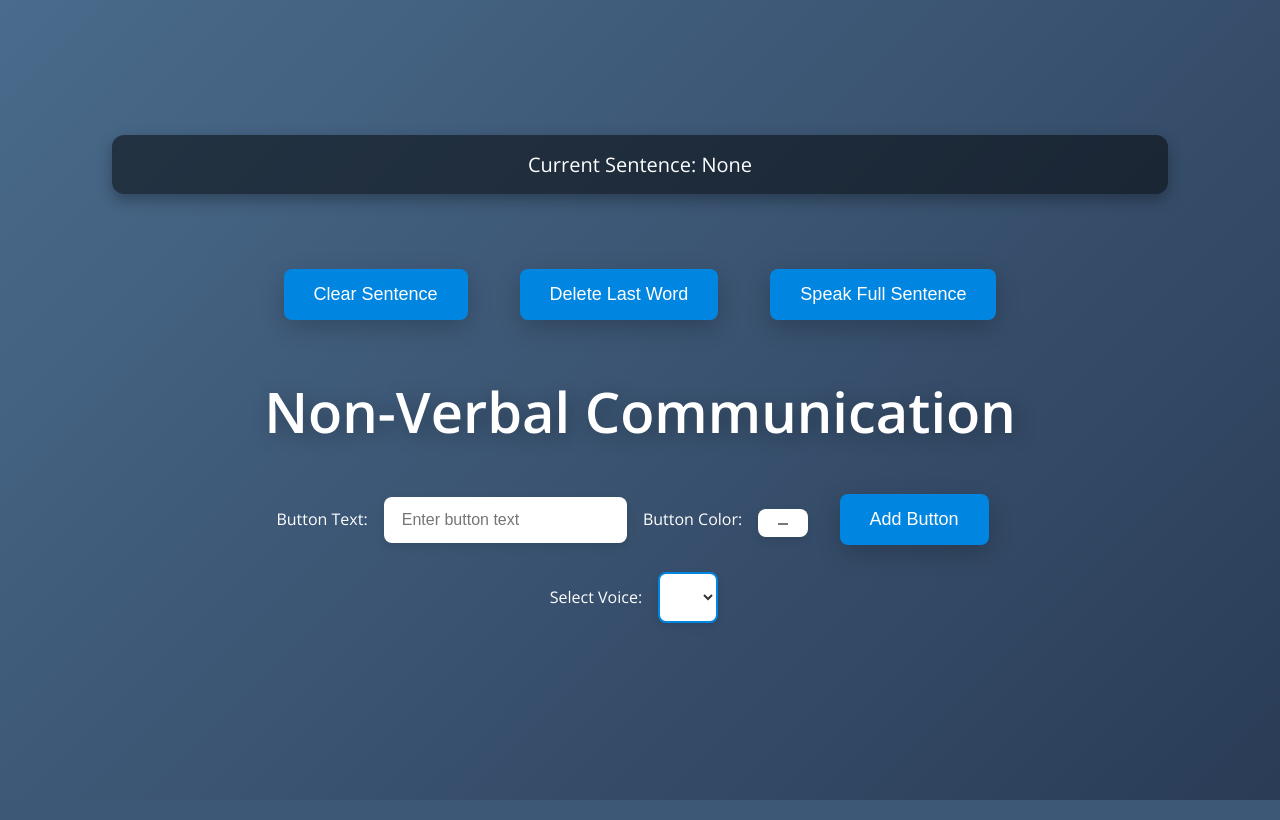
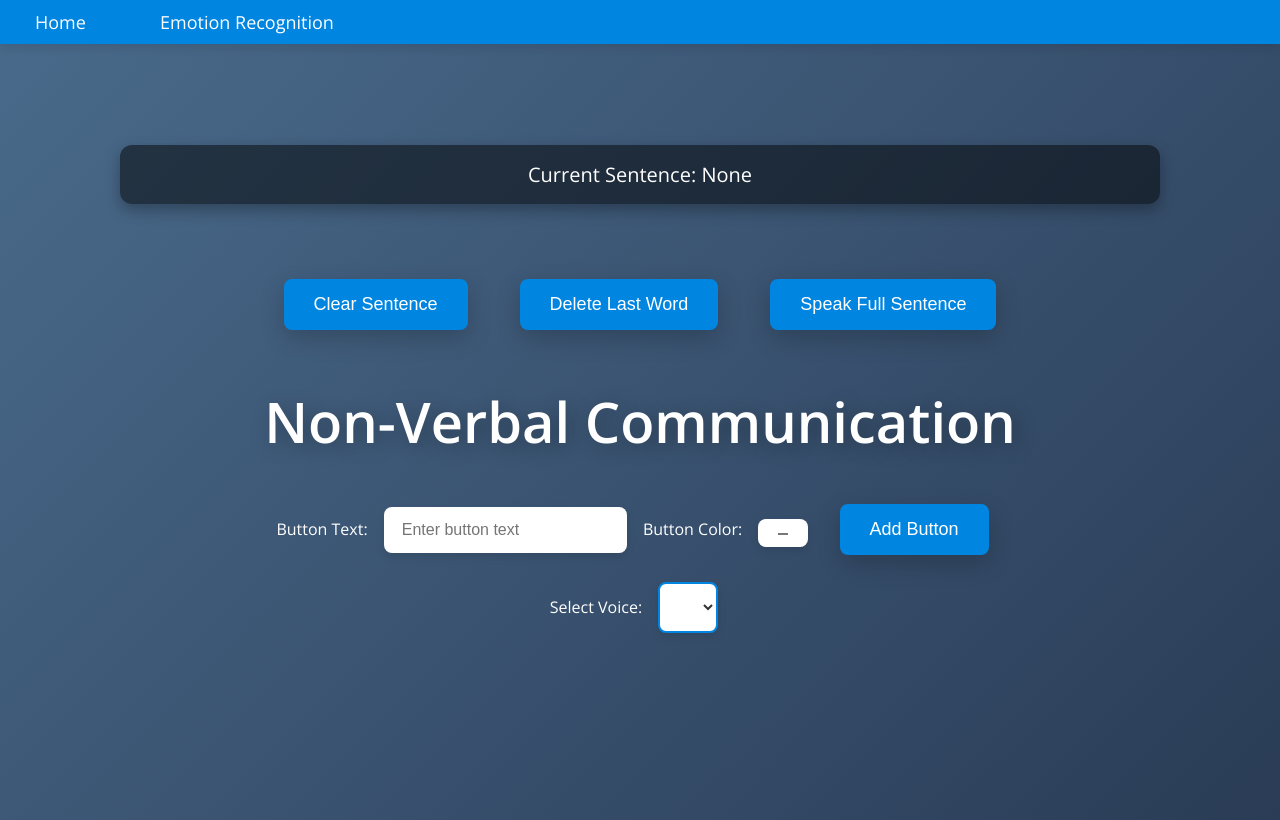
Before and after one commit to Zamm178/assisstive-communcation, a Flask app: page /non_verbal_communication in a window 1280 px wide. Run offline with Flask 3, Linux system fonts and the light colour scheme; lists and menus that the app fills with data are empty.

Commit message:
Added Nav Bar

```diff
--- a/templates/non_verbal_communication.html
+++ b/templates/non_verbal_communication.html
@@ -9,15 +9,41 @@
         body {
             font-family: 'Open Sans', sans-serif;
             margin: 0;
-            padding: 0;
-            background: linear-gradient(135deg, #4a6b8c, #2a3c56); /* Darker blue gradient */
+            padding: 10px;
+            background: linear-gradient(135deg, #4a6b8c, #2a3c56);
             color: #fff;
             display: flex;
             flex-direction: column;
             align-items: center;
             justify-content: center;
             height: 100vh;
-            transition: background-color 0.5s ease;
+        }
+
+        nav {
+            width: 100%;
+            background-color: #0085e0;
+            padding: 10px 0;
+            box-shadow: 0 4px 10px rgba(0, 0, 0, 0.1);
+            position: fixed;
+            top: 0; /* Ensure it's positioned at the top */
+            left: 0;
+            z-index: 999;
+            margin: 0; /* Remove any default margin */
+            box-sizing: border-box; /* Ensure the padding doesn't affect the layout */
+            align-items: center;
+        }
+
+        nav a {
+            color: #fff;
+            text-decoration: none;
+            padding: 10px 20px;
+            margin: 0 15px;
+            font-size: 18px;
+        }
+
+        nav a:hover {
+            background-color: #555;
+            border-radius: 5px;
         }
 
         h1 {
@@ -28,7 +54,7 @@
         }
 
         button {
-            background-color: #0085e0; /* Modern blue color */
+            background-color: #0085e0;
             color: white;
             padding: 15px 30px;
             border: none;
@@ -41,7 +67,7 @@
         }
 
         button:hover {
-            background-color: #006bb3; /* Darker blue for hover */
+            background-color: #006bb3;
             transform: translateY(-4px);
             box-shadow: 0 10px 30px rgba(0, 0, 0, 0.3);
         }
@@ -63,7 +89,7 @@
         }
 
         input:focus, select:focus {
-            box-shadow: 0 0 12px rgba(0, 133, 224, 0.7); /* Blue glow on focus */
+            box-shadow: 0 0 12px rgba(0, 133, 224, 0.7);
             outline: none;
         }
 
@@ -132,10 +158,9 @@
         select {
             font-size: 16px;
             background-color: #fff;
-            border: 2px solid #0085e0; /* Border with modern blue */
+            border: 2px solid #0085e0;
         }
 
-        /* Modal fade-in effect */
         @keyframes fadeIn {
             from {
                 opacity: 0;
@@ -154,6 +179,11 @@
     </style>
 </head>
 <body>
+    <nav>
+        <a href="{{ url_for('home') }}">Home</a>
+        <a href="{{ url_for('emotion_recognition') }}">Emotion Recognition</a>
+    </nav>
+
     <div id="sentence-bar">Current Sentence: <span id="current-sentence">None</span></div>
     <div class="top-bar-buttons">
         <button onclick="clearSentence()">Clear Sentence</button>
@@ -180,7 +210,6 @@
         <!-- Buttons will appear here -->
     </div>
 
-    <!-- Modal for Editing Button -->
     <div id="edit-modal-overlay"></div>
     <div id="edit-modal">
         <h2>Edit Button</h2>
@@ -198,7 +227,6 @@
         let currentButton = null;
         let voices = [];
 
-        // Initialize voices on page load
         function initializeVoices() {
             voices = speechSynthesis.getVoices();
             const voiceSelect = document.getElementById('voiceSelect');
@@ -210,7 +238,6 @@
             });
         }
 
-        // Speak using selected voice
         function speak(phrase) {
             const voiceSelect = document.getElementById('voiceSelect');
             const selectedVoiceName = voiceSelect.value;
@@ -300,10 +327,7 @@
             document.getElementById('edit-modal-overlay').style.display = 'none';
         }
 
-        // Event listener to initialize voices once they are loaded
         speechSynthesis.onvoiceschanged = initializeVoices;
-
-        // Call initializeVoices initially in case voices are already available
         initializeVoices();
     </script>
 </body>
```
